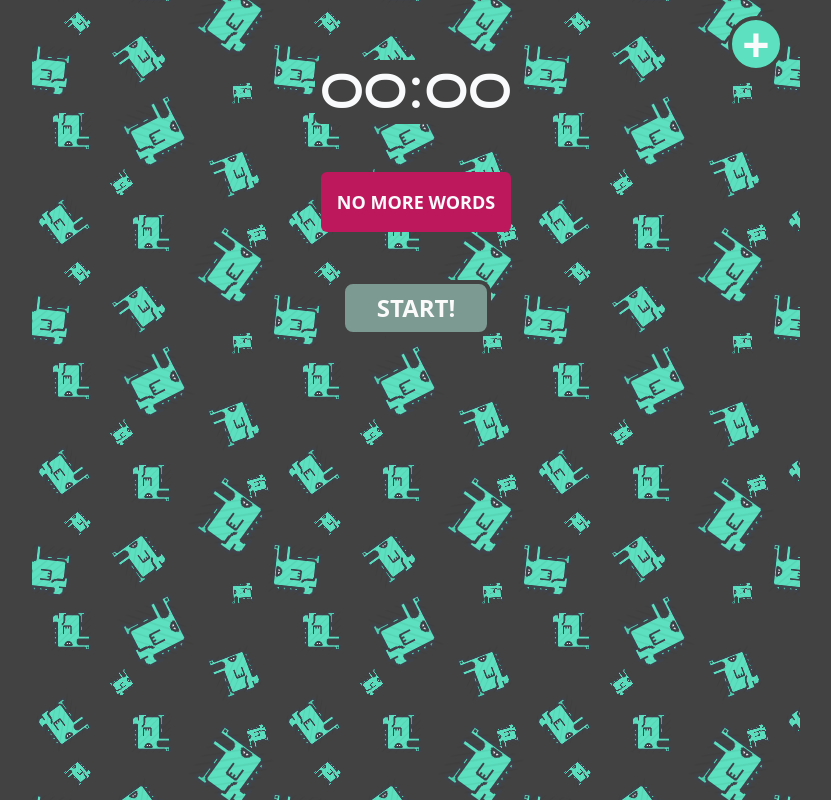
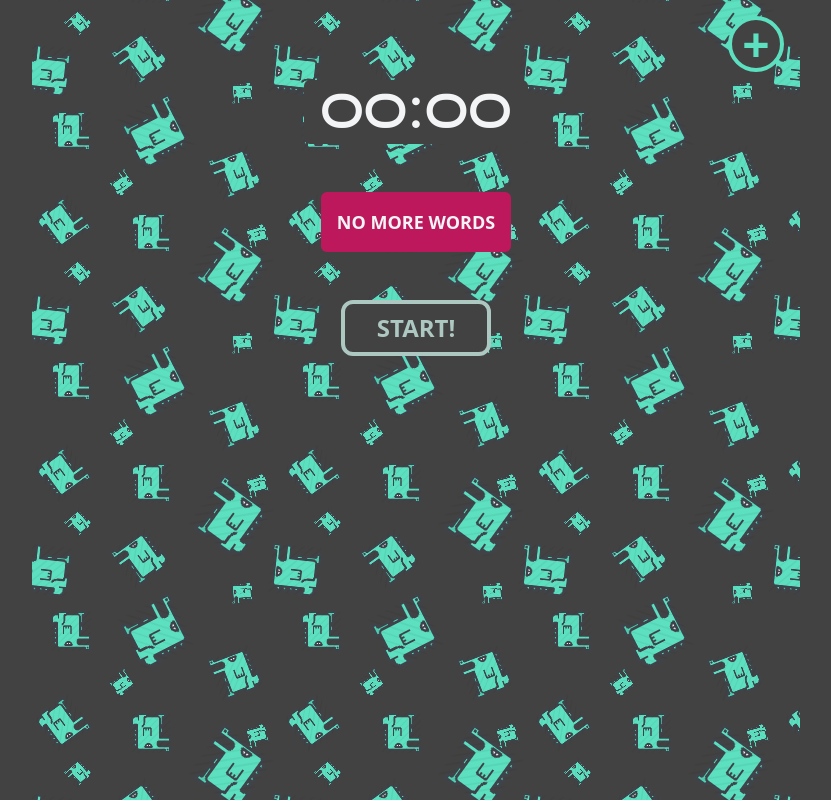
Before and after one commit to lexxwork/krokodil, a Vue app: page / in a window 1280 px wide. Both pictures are taken after a click on the button "START!". Shown: the whole page, without its empty margins (224-1055 px from the left). Built offline with nearby package versions, Linux system fonts and the light colour scheme.

Commit message:
move styles outside

```diff
--- a/package.json
+++ b/package.json
@@ -1,6 +1,6 @@
 {
   "name": "krokodil",
-  "version": "0.2.2",
+  "version": "0.2.3",
   "private": true,
   "scripts": {
     "serve": "vue-cli-service serve",
--- a/src/App.vue
+++ b/src/App.vue
@@ -1,26 +1,36 @@
 <template>
-  <div class="relative mx-auto md:max-w-3xl min-h-screen pb-10 p-5 container-col-center select-none">
-    <div class="button add absolute top-4 right-4 h-14 w-14 font-extrabold text-5xl">
+  <div class="container-main">
+    <div class="add">
       <label for="upload-words">
         +
-        <input id="upload-words" hidden type="file" accept=".txt" @change="loadWords" class="hidden" />
+        <input
+          id="upload-words"
+          hidden
+          type="file"
+          accept=".txt"
+          @change="loadWords"
+          style="display: none"
+        />
       </label>
     </div>
-    <div class="text-5xl mb-3 mt-10 pt-2 varino control" :class="{ warning: alarmStyle }">
+    <div
+      class="control main-item timer varino"
+      :class="{ 'warning-color': alarmStyle }"
+    >
       {{ timer }}
     </div>
-    <div class="m-4 container-col-center">
-      <div class="mb-4 word-container">
-        <div v-if="showNoMoreWords" class="warning text-gray-50 p-4 rounded-md text-lg font-bold">
+    <div class="main-item word-container">
+      <div v-if="showNoMoreWords" class="message warning">
         {{ noMoreWords }}
       </div>
       <div
         v-else
         v-show="currentWord"
         @click="toggleLockWord = !toggleLockWord"
-          class="font-bold text-3xl control"
       >
-          <div class="p-4" v-show="toggleLockWord">{{ currentWord }}</div>
+        <div class="word" v-show="toggleLockWord">
+          {{ currentWord }}
+        </div>
         <div v-show="!toggleLockWord" class="lock">
           <svg viewBox="0 0 372.826 372.826">
             <use href="/img/secured-lock.svg#secured-lock"></use>
@@ -30,17 +40,16 @@
     </div>
     <button
       :disabled="getNewWordsDisabled"
-        class="p-2 focus:outline-none button rounded-xl my-3 px-8 text-2xl font-bold"
+      class="get-new-word main-item"
       @click="getNewWord"
     >
       {{ newWordOrMore }}
     </button>
-      <ul v-show="wordsPassedCurrent.length" class="list-none my-3 p-2 container-col-center control">
-        <li class="font-bold text-xl" v-for="(word, i) in wordsPassedCurrent" :key="i">
+    <ul v-show="wordsPassedCurrent.length" class="words-list main-item">
+      <li v-for="(word, i) in wordsPassedCurrent" :key="i">
         {{ word }}
       </li>
     </ul>
-    </div>
     <div class="background"></div>
   </div>
 </template>
@@ -201,98 +210,5 @@ export default {
 <style lang="scss">
 $color-green: #5ce0bf;
 $bg-color: #424242;
-
-body {
-  background-color: $bg-color;
-}
-
-.container-col-center {
-  @apply flex;
-  @apply flex-col;
-  @apply items-center;
-}
-
-.background {
-  position: absolute;
-  top: 0;
-  left: 0;
-  right: 0;
-  bottom: 0;
-  background-image: url('/img/tile_background.png');
-  background-repeat: repeat;
-  // filter: blur(1px);
-  z-index: -1;
-}
-
-.control {
-  background-color: $bg-color;
-  border-color: $bg-color;
-  @apply border-opacity-90;
-  @apply border-4;
-  @apply rounded-md;
-  @apply text-gray-50;
-  @apply inline-flex;
-  @apply justify-center;
-  @apply items-center;
-  @apply text-center;
-}
-
-.warning {
-  @apply bg-pink-700;
-  @apply border-pink-700;
-}
-
-.button {
-  @apply control;
-  background-color: $color-green;
-  &:disabled {
-    background-color: darken($color-green, 20%);
-    filter: grayscale(80%);
-  }
-  &:active {
-    background-color: lighten($color-green, 10%);
-    border-color: lighten($bg-color, 10%);
-  }
-}
-
-.word-container {
-  @apply inline-flex;
-  @apply justify-center;
-  @apply items-center;
-  @apply text-center;
-  height: 100px;
-  width: auto;
-}
-
-.lock {
-  @apply control;
-  border-color: $color-green;
-  height: 100%;
-  width: 100%;
-  @apply p-1;
-  svg {
-    width: 80px;
-    height: 80px;
-  }
-  svg * {
-    width: 100%;
-    height: 100%;
-    fill: $color-green;
-  }
-}
-
-.add {
-  @extend .button;
-  @apply rounded-full;
-  @apply overflow-hidden;
-}
-
-@font-face {
-  font-family: 'Varino';
-  src: local('Varino'), url(./assets/fonts/varino.ttf) format('truetype');
-}
-
-.varino {
-  font-family: Varino;
-}
+@import "@/assets/app.scss";
 </style>
--- /dev/null
+++ b/src/assets/app.scss
@@ -0,0 +1,138 @@
+@layer components {
+  body {
+    background-color: $bg-color;
+    @apply mx-auto text-gray-100;
+  }
+
+  .container-col-center {
+    @apply flex flex-col items-center;
+  }
+
+  .container-main {
+    @apply container-col-center;
+    @apply md:max-w-3xl;
+    @apply relative mx-auto min-h-screen py-10 pt-20 px-5 select-none;
+    @media (max-height: 452px) {
+      @apply py-3;
+    }
+  }
+
+  .main-item {
+    @apply flex-none mb-7;
+    @media (max-height: 452px) {
+      @apply mb-3;
+    }
+    &:last-child {
+      @apply mb-0;
+    }
+  }
+
+  .inline-flex-center {
+    @apply inline-flex justify-center items-center text-center;
+  }
+
+  .background {
+    @apply absolute top-0 left-0 right-0 bottom-0 bg-repeat;
+    background-image: url('/img/tile_background.png');
+    z-index: -1;
+  }
+
+  .control {
+    @apply inline-flex-center;
+    @apply border-4 rounded-md border-opacity-90;
+    background-color: $bg-color;
+    border-color: $bg-color;
+  }
+
+  .warning {
+    @apply bg-pink-700 border-pink-700;
+  }
+
+  .message {
+    @apply p-4 rounded-md text-lg font-bold;
+  }
+
+  .cursor-pointer {
+    cursor: pointer;
+    * {
+      cursor: pointer;
+    }
+  }
+
+  .button {
+    @apply control;
+    @apply cursor-pointer;
+    border-color: $color-green;
+    background-color: $bg-color;
+    color: $color-green;
+    &:disabled {
+      background-color: $bg-color;
+      filter: grayscale(80%);
+    }
+    &:active {
+      background-color: lighten($bg-color, 10%);
+      border-color: lighten($color-green, 10%);
+    }
+    &:focus {
+      outline: 2px solid transparent;
+      outline-offset: 2px;
+    }
+  }
+
+  .word-container {
+    @apply inline-flex-center;
+    @apply w-auto;
+    height: 100px;
+  }
+
+  .lock {
+    @apply button;
+    @apply p-1 h-full w-full;
+    svg {
+      width: 80px;
+      height: 80px;
+    }
+    svg * {
+      @apply h-full w-full;
+      fill: $color-green;
+    }
+  }
+
+  .timer {
+    @apply text-5xl pt-2 w-56;
+  }
+
+  .add {
+    @apply button;
+    @apply rounded-full overflow-hidden absolute top-4 right-4 h-14 w-14 font-bold text-5xl;
+  }
+
+  .word {
+    @apply control;
+    @apply cursor-pointer;
+    @apply font-bold text-3xl p-3;
+  }
+
+  .get-new-word {
+    @apply button;
+    @apply p-2 px-8 focus:outline-none rounded-xl text-2xl font-bold;
+  }
+
+  .words-list {
+    @apply container-col-center;
+    @apply control;
+    @apply list-none my-3 p-2;
+    li {
+      @apply font-bold text-xl;
+    }
+  }
+
+  @font-face {
+    font-family: 'Varino';
+    src: local('Varino'), url(./assets/fonts/varino.ttf) format('truetype');
+  }
+
+  .varino {
+    font-family: Varino;
+  }
+}
```
Lines whose indentation alone changed are shown as unchanged.
